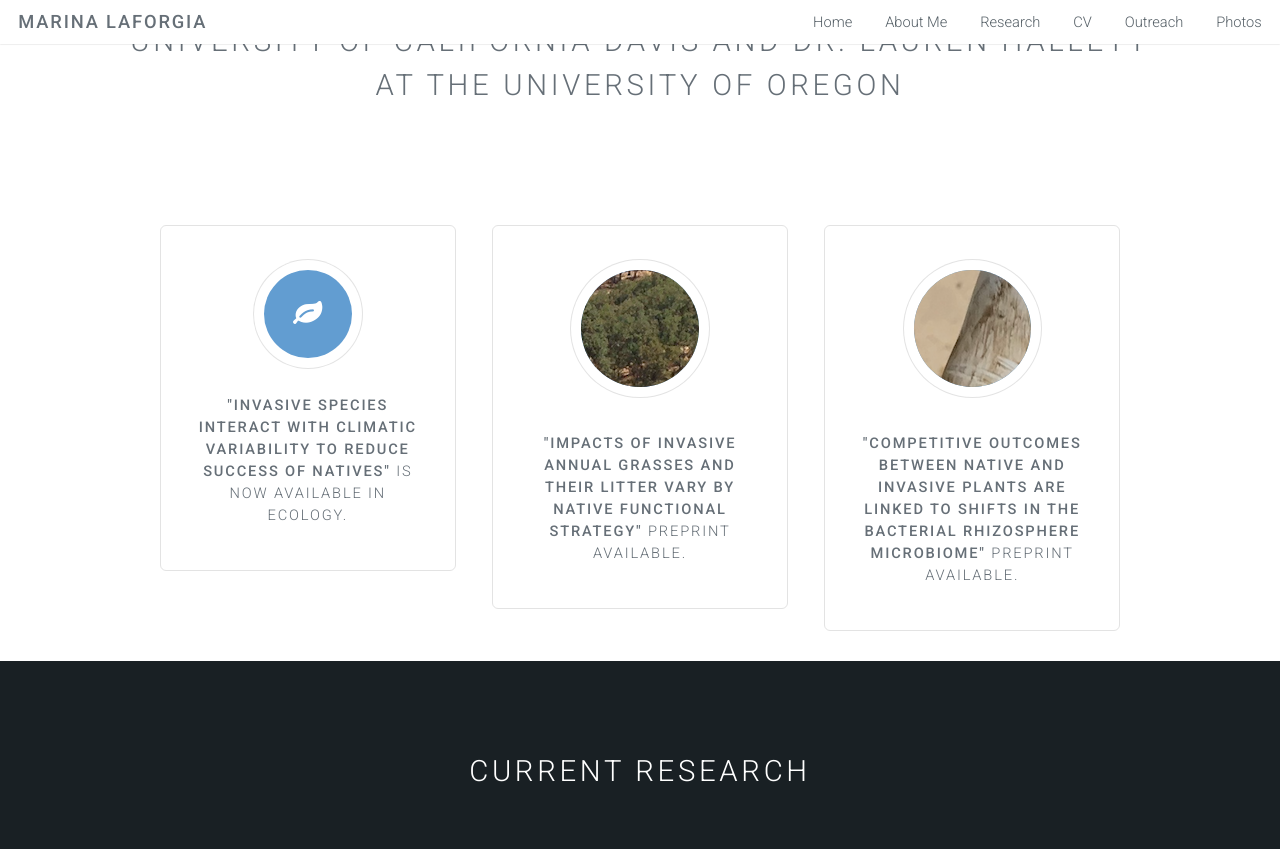
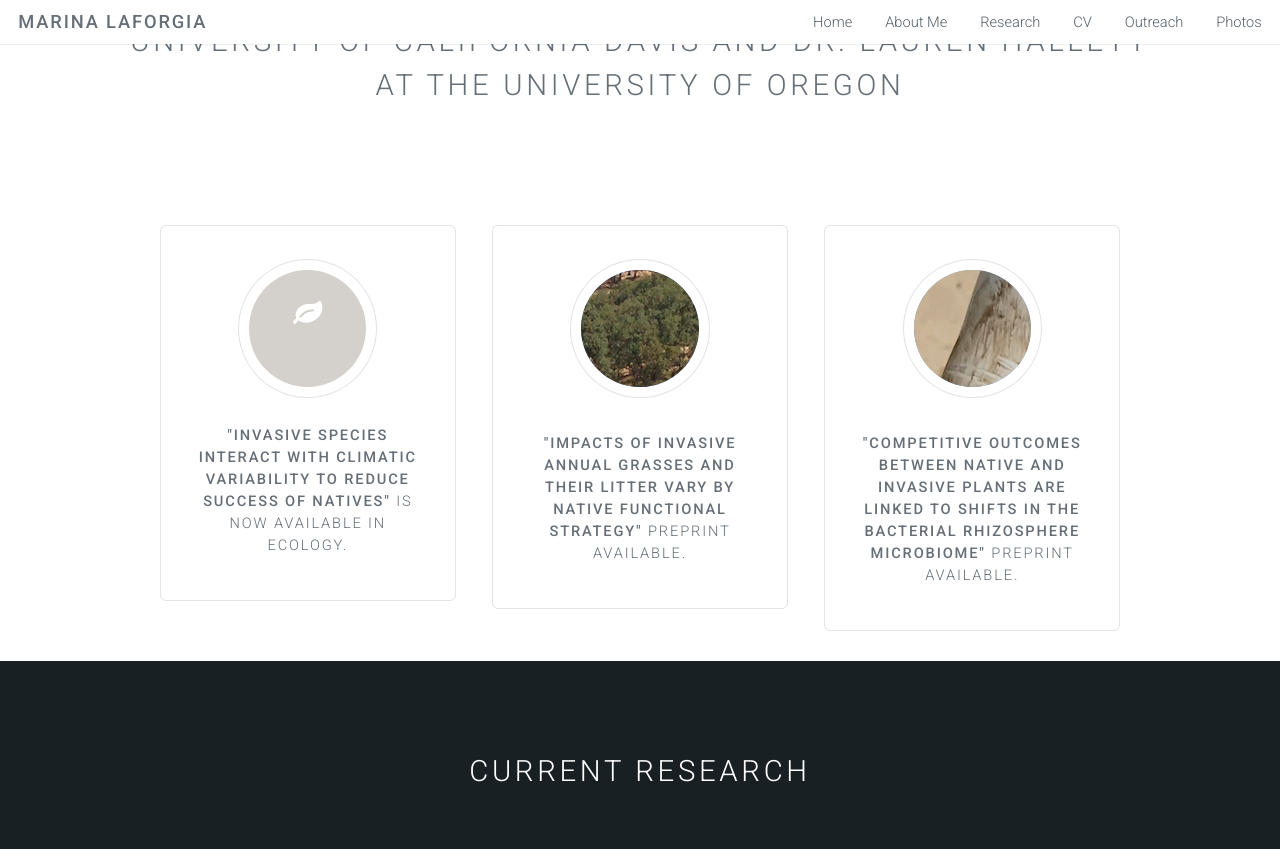
Before and after one commit to marinalaforgia/marinalaforgia.github.io, a Jekyll site: the page built from index.html, in a window 1280 px wide and 1400 px high, scrolled down 472 px. Shown: the top 849 px of the window. Built offline with Jekyll 4.4.1, drawn with Linux system fonts in a browser that asks for light colours; grey boxes are pictures that could not be loaded.

Commit message:
Update style.css

```diff
--- a/css/style.css
+++ b/css/style.css
@@ -446,9 +446,9 @@
 			display: inline-block;
 			margin: 0 0 1.25em 0;
 			color: #ffffff;
-			background: #629DD1;
-			width: 3em;
-			height: 3em;
+			background: #d4d0cb;
+			width: 4em;
+			height: 4em;
 			font-size: 2em;
 			text-align: center;
 			line-height: 3em;
```
